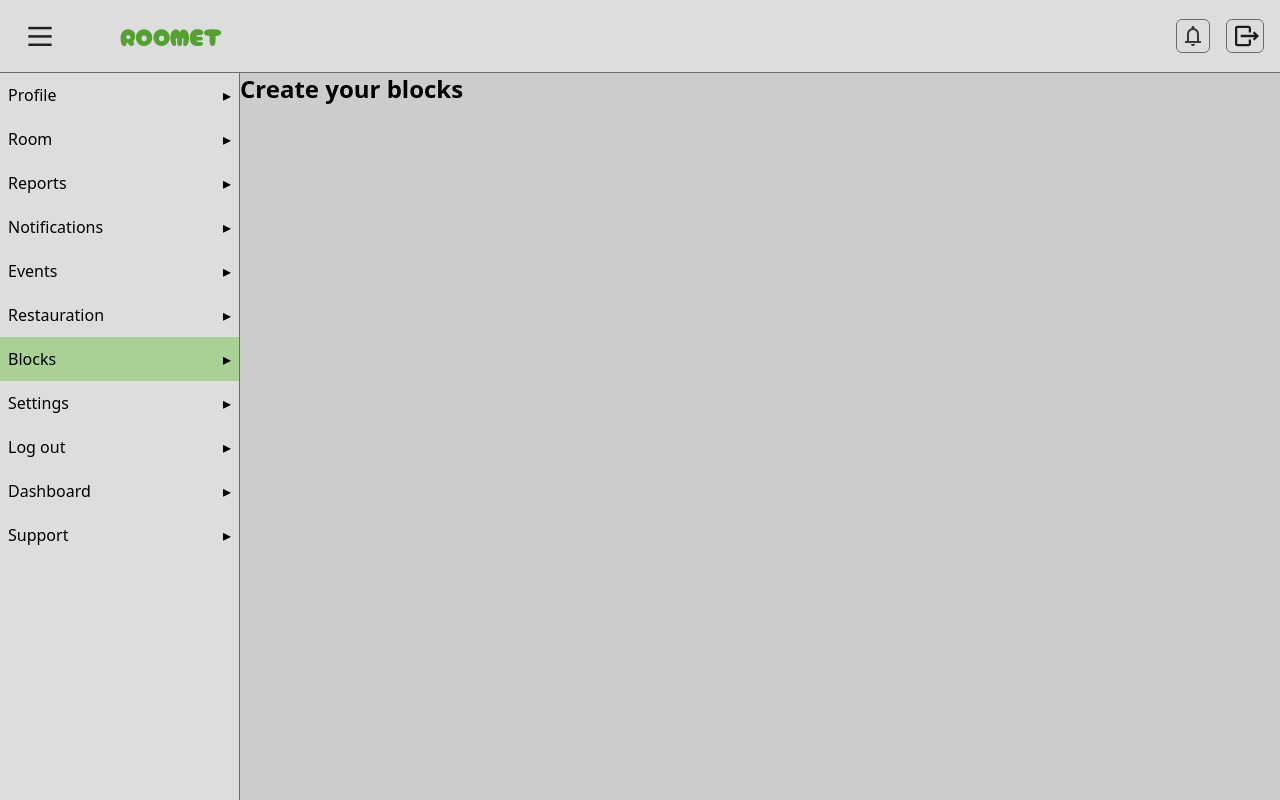
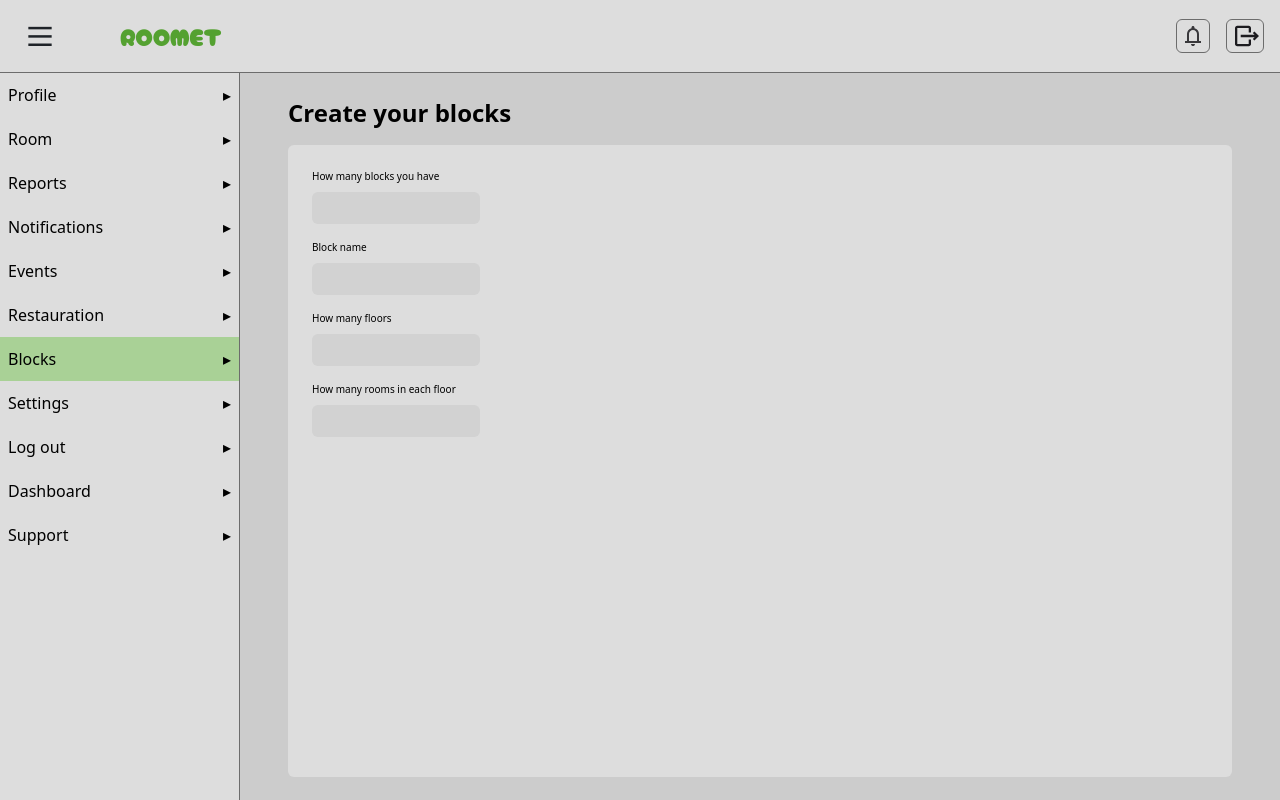
Before and after one commit to KMalek101/Roomet-front, a Next.js app: page /blocks in a window 1280 px wide. Built offline with nearby package versions, Linux system fonts and the light colour scheme.

Commit message:
createBlocks ui update

```diff
--- a/src/app/blocks/page.jsx
+++ b/src/app/blocks/page.jsx
@@ -1,5 +1,6 @@
 'use client'
 
+import CreateBlocks from "@/components/common/create blocks/CreateBlocks";
 import Header from "@/components/common/header/Header";
 import Sidebar from "@/components/common/side bar/Sidebar";
 
@@ -9,8 +10,10 @@ export default function page() {
       <Header />
       <div className="flex">
         <Sidebar />
-        <p className="font-semibold text-2xl">Create your blocks</p>
-
+        <div className="flex flex-col py-6 px-12 flex-1 ">
+          <p className="font-semibold text-2xl pb-4">Create your blocks</p>
+          <CreateBlocks />
+        </div>
       </div>
     </div>
   );
--- a/src/components/common/create blocks/CreateBlocks.jsx
+++ b/src/components/common/create blocks/CreateBlocks.jsx
@@ -1,7 +1,22 @@
 export default function CreateBlocks() {
     return(
-        <div>
-
+        <div className="flex flex-col gap-4 bg-[var(--secondary-color)] p-6 rounded-md flex-1 ">
+            <label className="flex flex-col gap-2 " >
+                <p className="text-[10px]">How many blocks you have</p>
+                <input className="bg-[var(--g-color-opacity)] rounded-md py-1.5 w-42 px-2 text-sm focus:outline-1 focus:outline-[var(--green-color)]" type="text" />
+            </label>
+            <label className="flex flex-col gap-2">
+                <p className="text-[10px]">Block name</p>
+                <input className="bg-[var(--g-color-opacity)] rounded-md py-1.5 w-42 px-2 text-sm focus:outline-1 focus:outline-[var(--green-color)]" type="text" />
+            </label>
+            <label className="flex flex-col gap-2">
+                <p className="text-[10px]">How many floors</p>
+                <input className="bg-[var(--g-color-opacity)] rounded-md py-1.5 w-42 px-2 text-sm focus:outline-1 focus:outline-[var(--green-color)]" type="text" />
+            </label>
+            <label className="flex flex-col gap-2">
+                <p className="text-[10px]">How many rooms in each floor</p>
+                <input className="bg-[var(--g-color-opacity)] rounded-md py-1.5 w-42 px-2 text-sm focus:outline-1 focus:outline-[var(--green-color)]" type="text" />
+            </label>
         </div>
     )
 }
```
